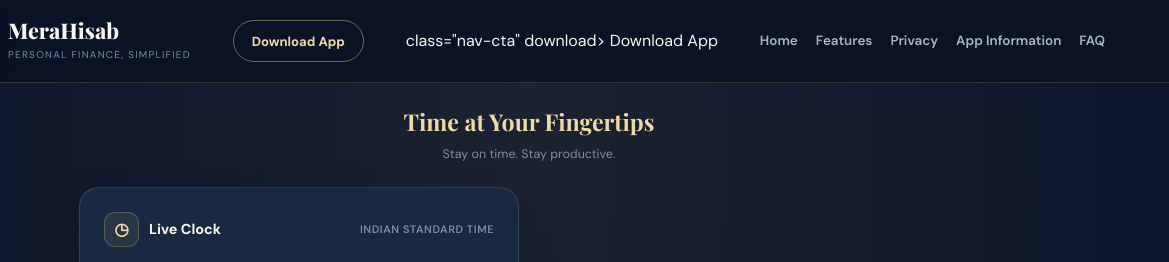
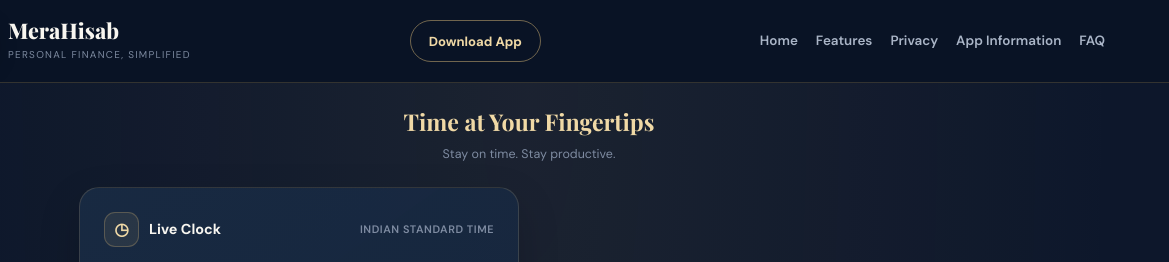
Before and after one commit to MeraHisab/merahisab-website, a plain HTML site: page index.html in a window 1280 px wide. Shown: the top 262 px of the page, 111-1280 px from the left. Drawn offline with nearby package versions, Linux system fonts and the light colour scheme.

Commit message:
Update index.html

```diff
--- a/index.html
+++ b/index.html
@@ -1600,17 +1600,9 @@ iframe {
       </span>
     </a>
 
-
-
-<a href="download.html" class="nav-cta">
-  Download App
-</a>
-
-   class="nav-cta"
-   download>
-  Download App
-</a>
-
+    <a href="download.html" class="nav-cta">
+      Download App
+    </a>
 
     <nav class="nav">
       <a href="#home">Home</a>
```
